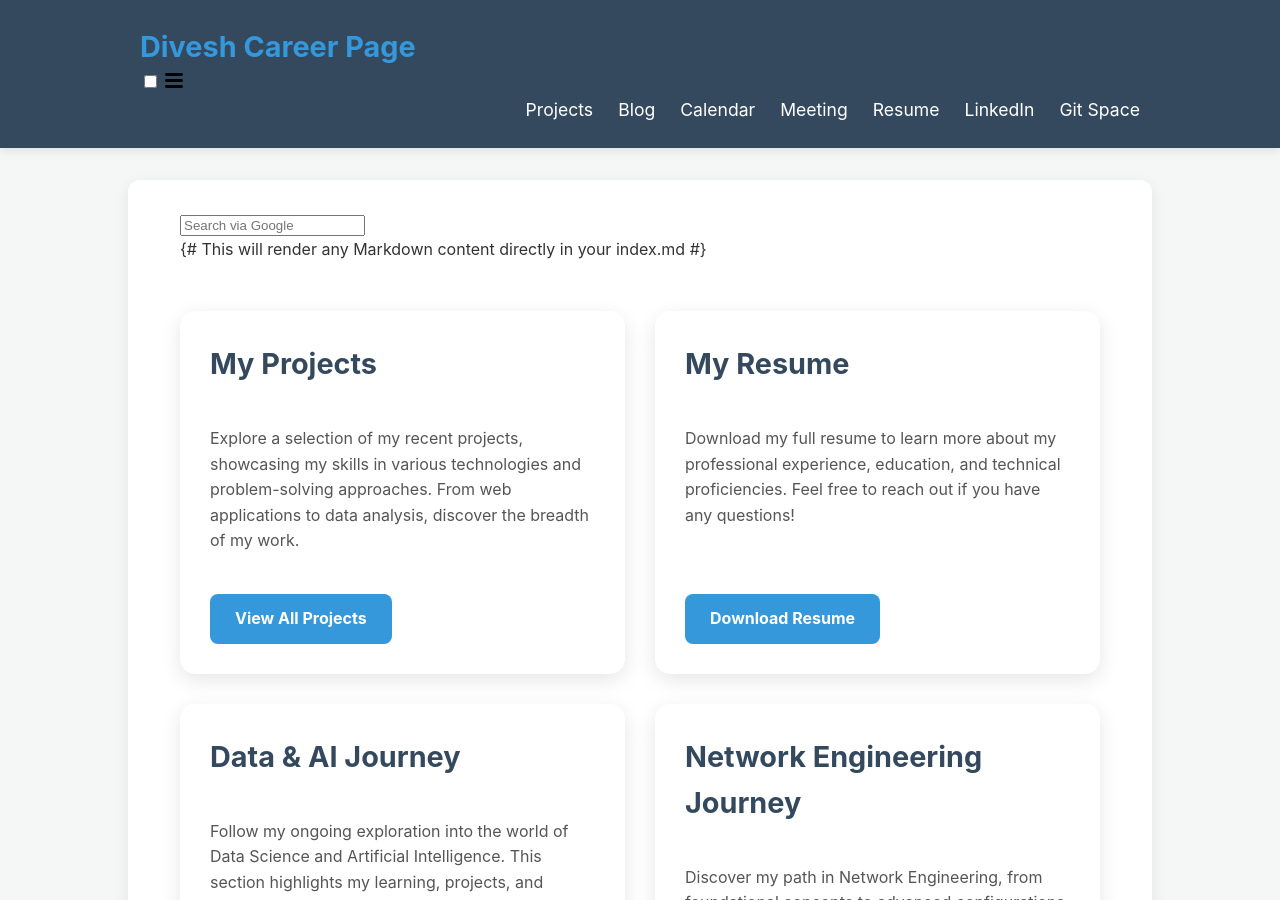
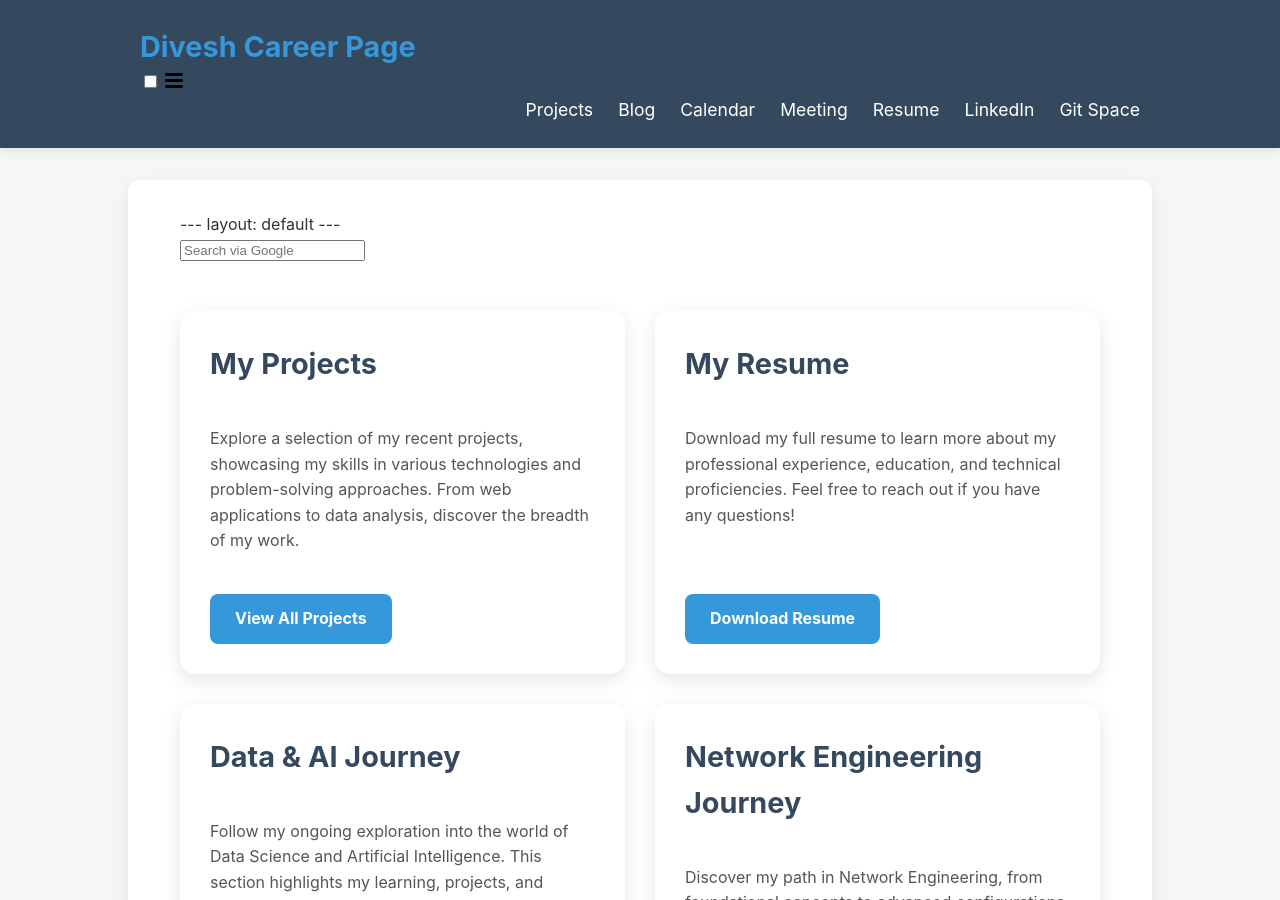
Before and after one commit to dikuso/dikuso.github.io, a Jekyll site: the page built from index.markdown, in a window 1280 px wide and 900 px high. Built offline with Jekyll 4.4.1, drawn with Linux system fonts in a browser that asks for light colours.

Commit message:
remove the comments

```diff
--- a/_layouts/home.html
+++ b/_layouts/home.html
@@ -1,3 +1,6 @@
+---
+layout: default
+---
 ---
 layout: default
 ---
@@ -7,7 +10,7 @@ layout: default
     <h1 class="page-heading">{{ page.title }}</h1>
   {%- endif -%}
 
-  {{ content }} {# This will render any Markdown content directly in your index.md #}
+  {{ content }}
 
   <div class="home-sections-grid">
     {% include home_sections/projects_summary.html %}
```
